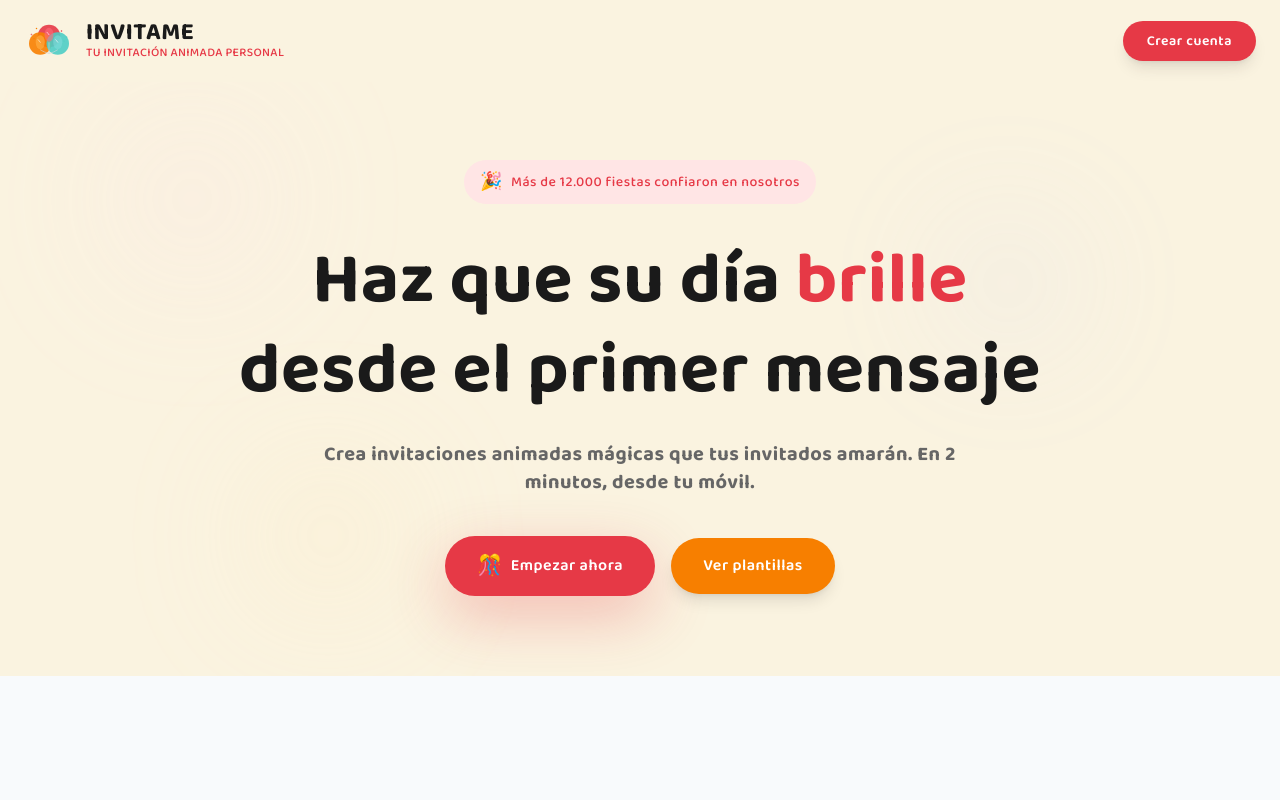
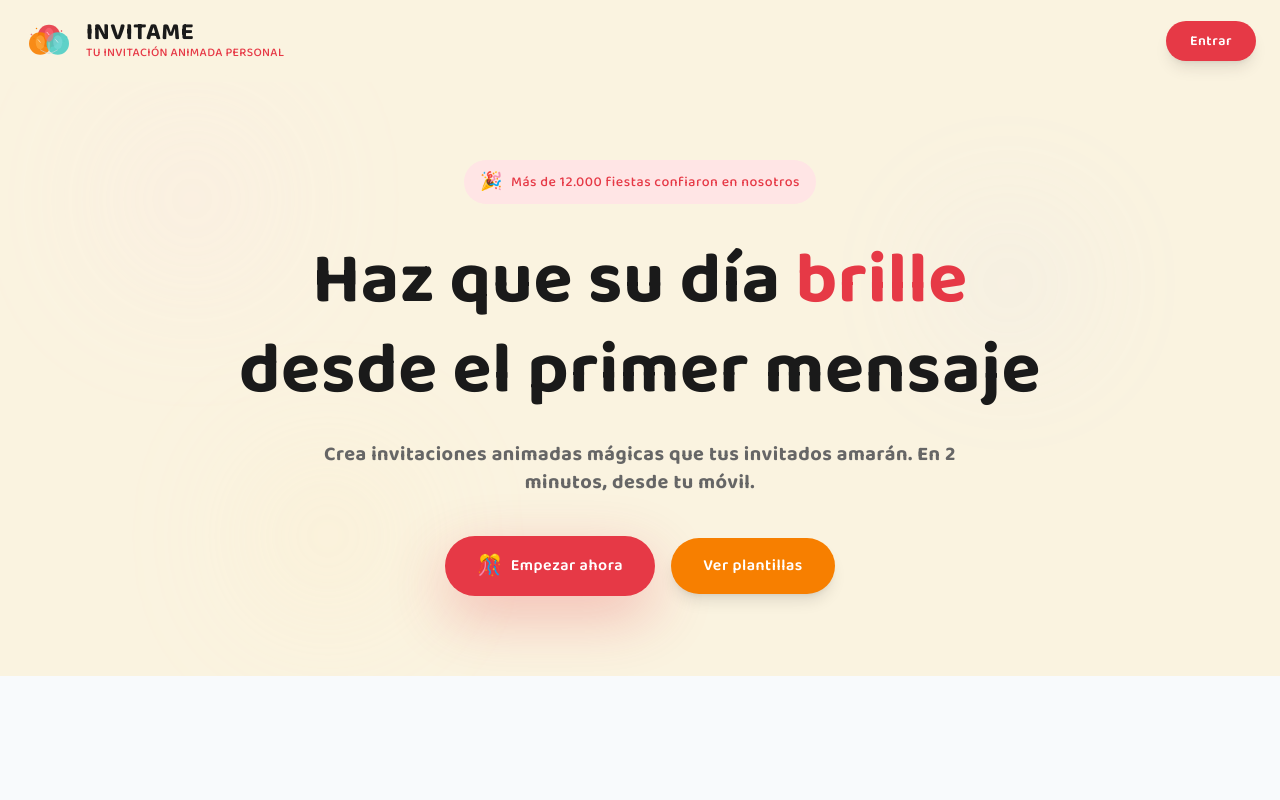
Before and after one commit to mcasanovar/cumple-saas, a Next.js app: page / in a window 1280 px wide. Shown: the top 800 px of the page. Built offline with nearby package versions, Linux system fonts and the light colour scheme; no server answers.

Commit message:
cambiar nombre boton crear cuenta

```diff
--- a/src/components/features/marketing-landing/components/Footer/Footer.tsx
+++ b/src/components/features/marketing-landing/components/Footer/Footer.tsx
@@ -42,7 +42,7 @@ export function Footer() {
                 <Show when="signed-out">
                   <SignInButton mode="modal" forceRedirectUrl="/dashboard/invitaciones">
                     <button className="transition hover:text-white">
-                      Crear cuenta
+                      Entrar
                     </button>
                   </SignInButton>
                 </Show>
--- a/src/components/features/marketing-landing/components/Header/Header.tsx
+++ b/src/components/features/marketing-landing/components/Header/Header.tsx
@@ -23,7 +23,7 @@ export function Header() {
           <Show when="signed-out">
             <SignInButton mode="modal">
               <button className="rounded-full bg-[#E63946] px-6 py-2.5 text-sm font-semibold text-white shadow-lg transition hover:-translate-y-0.5 hover:bg-[#D62839]">
-                Crear cuenta
+                Entrar
               </button>
             </SignInButton>
           </Show>
```
